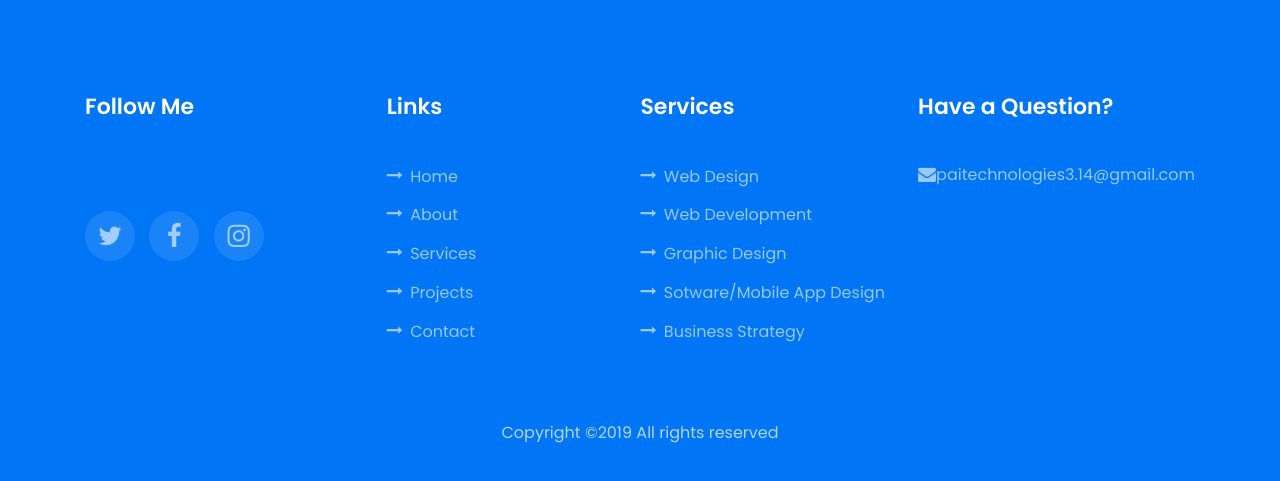
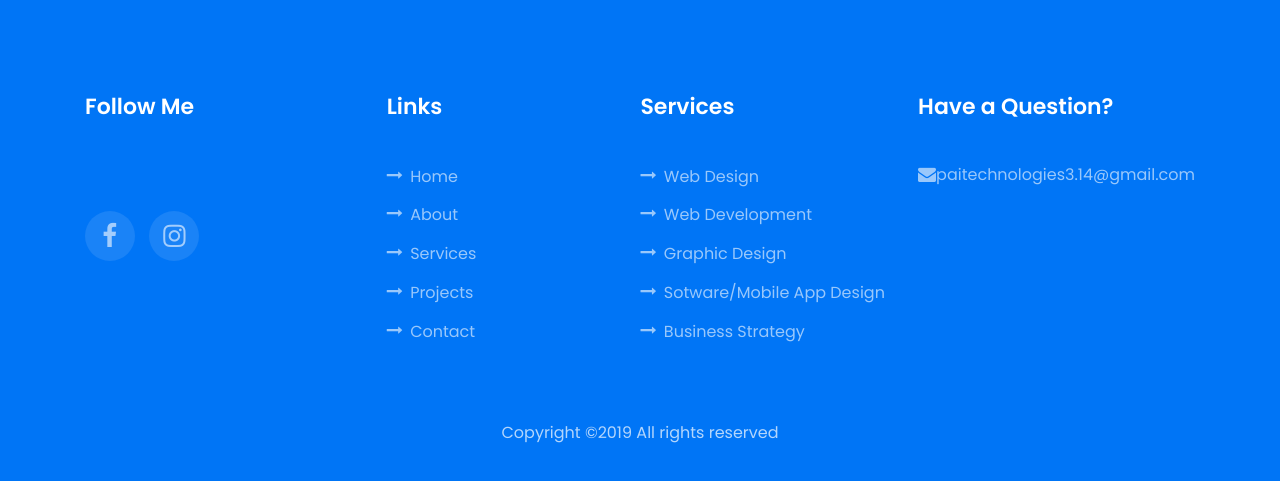
Before and after one commit to Shubhampai/paitechnologies.github.com, a plain HTML site: page index.html in a window 1280 px wide. Shown: the part 6646-7127 px from the top of the page. Drawn offline with Linux system fonts and the light colour scheme; files whose address does not match are found by name.

Commit message:
Update index.html

```diff
--- a/index.html
+++ b/index.html
@@ -393,7 +393,7 @@
             <div class="ftco-footer-widget mb-4">
               <h2 class="ftco-heading-2">Follow Me</h2>
               <ul class="ftco-footer-social list-unstyled float-md-left float-lft mt-5">
-                <li class="ftco-animate"><a href="#"><span class="icon-twitter"></span></a></li>
+
                 <li class="ftco-animate"><a href="https://www.facebook.com/shubham.pai.33"><span class="icon-facebook"></span></a></li>
                 <li class="ftco-animate"><a href="https://www.instagram.com/pai_technologies/?hl=en"><span class="icon-instagram"></span></a></li>
               </ul>
```
